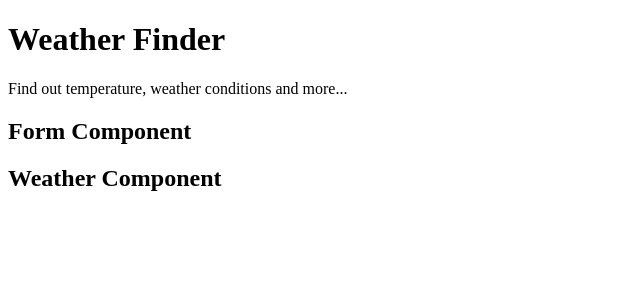
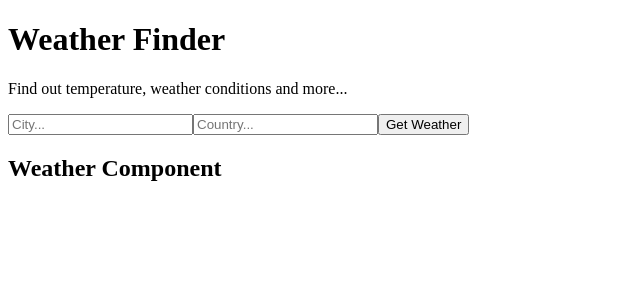
Before and after one commit to malhotra-parul/single-page-apps, a React (Create React App) app in the folder weather-info-app/: page / in a window 1280 px wide. Shown: the top 300 px of the page, without its empty margins (0-640 px from the left). Built offline with nearby package versions, Linux system fonts and the light colour scheme.

Commit message:
implemented api call and passing getWeather function as a prop to child component

```diff
--- a/weather-info-app/package.json
+++ b/weather-info-app/package.json
@@ -6,6 +6,7 @@
     "@testing-library/jest-dom": "^4.2.4",
     "@testing-library/react": "^9.4.0",
     "@testing-library/user-event": "^7.2.1",
+    "axios": "^0.19.1",
     "react": "^16.12.0",
     "react-dom": "^16.12.0",
     "react-scripts": "3.3.0"
--- a/weather-info-app/src/App.js
+++ b/weather-info-app/src/App.js
@@ -2,14 +2,26 @@ import React from "react";
 import Titles from "./components/Titles";
 import Forms from "./components/Forms";
 import Weather from "./components/Weather";
+import axios from "axios";
+
+const API_KEY = "60eceb8192ad8884a7c8759fb9ccf81a";
 
 
 class App extends React.Component{
+
+    getWeather = async (e)=>{
+        const city = e.target.elements.city.value;
+        const country = e.target.elements.country.value;
+        e.preventDefault();
+        let res = await axios.get(`http://api.openweathermap.org/data/2.5/weather?q=${city},${country}&APPID=${API_KEY}&units=metric`);
+        console.log(res.data);
+    };
+
     render(){
         return(
             <div>
                 <Titles />
-                <Forms />
+                <Forms getW={this.getWeather}/>
                 <Weather />
             </div>
         );
--- a/weather-info-app/src/components/Forms.js
+++ b/weather-info-app/src/components/Forms.js
@@ -4,7 +4,11 @@ class Forms extends React.Component{
     render(){
         return(
             <div>
-                <h2>Form Component</h2>
+                <form onSubmit={this.props.getW}>
+                        <input type="text" name="city" placeholder="City..." />
+                        <input  type="text" name="country" placeholder="Country..." />
+                        <button>Get Weather</button>
+                </form>
             </div>
         );
     }
```
Also changed, not shown: 1 other file (tests, documents, lock files or other folders).
